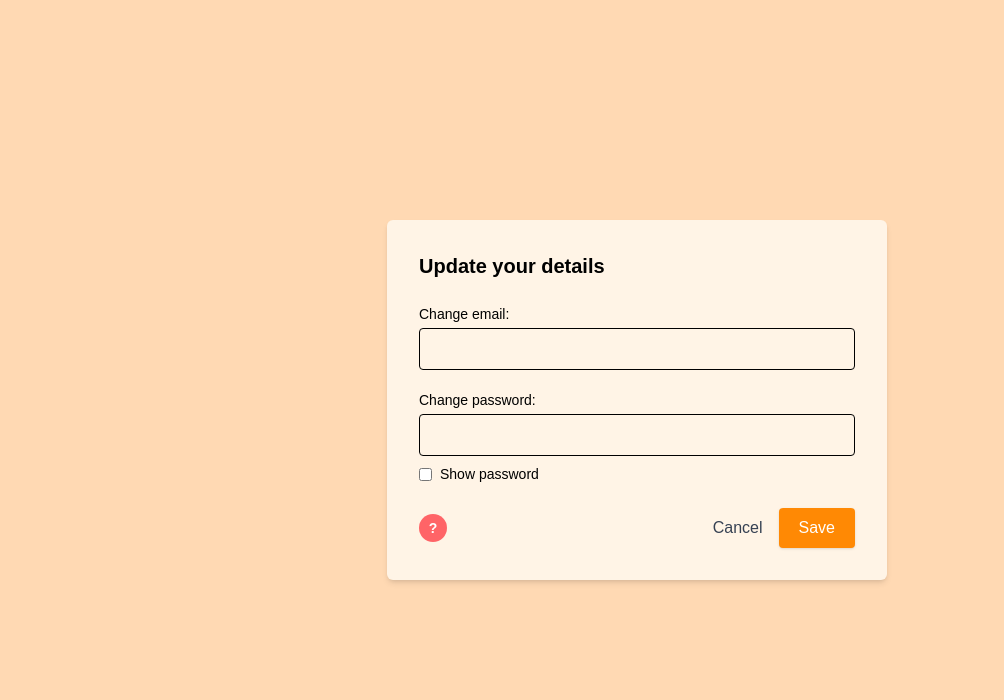
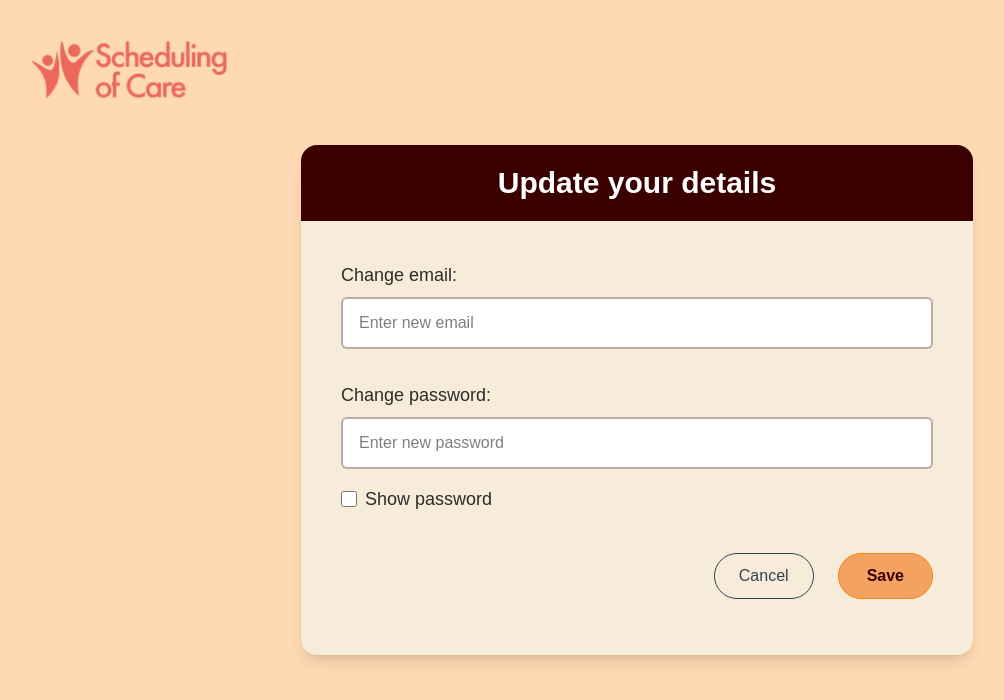
Before and after one commit to 404-Project-Not-Found/Scheduling-of-Care, a Next.js app: page /dashboard/update-details in a window 1280 px wide. Shown: the top 700 px of the page, without its empty margins (3-1007 px from the left). Built offline with nearby package versions, Linux system fonts and the light colour scheme.

Commit message:
style(ui): standardised update-detail page and side menu with the desired design layout

```diff
--- a/src/app/dashboard/page.tsx
+++ b/src/app/dashboard/page.tsx
@@ -36,7 +36,7 @@ export default function DashboardPage() {
               />
             </div>
 
-            <div className="flex items-center gap-3">
+            {/* <div className="flex items-center gap-3">
               <span>Florence Edwards</span>
               <Image
                 src="/florence.jpg"
@@ -45,7 +45,7 @@ export default function DashboardPage() {
                 height={80}
                 className="rounded-full border border-white object-cover"
               />
-            </div>
+            </div> */}
           </div>
 
           {/* Body */}
--- a/src/app/dashboard/update-details/page.tsx
+++ b/src/app/dashboard/update-details/page.tsx
@@ -1,127 +1,151 @@
-'use client';
+"use client";
 
-import React, { useState } from 'react';
+export const dynamic = "force-dynamic";
+
+import React, { useState } from "react";
+import Image from "next/image";
+import { useRouter } from "next/navigation";
+
+const colors = {
+  pageBg: "#ffd9b3",
+  cardBg: "#F7ECD9",
+  header: "#3A0000",
+  text: "#2b2b2b",
+  orange: "#F4A261",
+};
 
 export default function UpdateDetailsPage() {
-  const [email, setEmail] = useState('');
-  const [password, setPassword] = useState('');
-  const [saved, setSaved] = useState(false);
-  const [error, setError] = useState(''); // New state for error
-  const [showHelp, setShowHelp] = useState(false);
-  const [showPassword, setShowPassword] = useState(false);
+  const router = useRouter();
+  const [email, setEmail] = useState("");
+  const [pwd, setPwd] = useState("");
+  const [show, setShow] = useState(false);
+  const [error, setError] = useState("");
 
-  const handleSave = () => {
-    if (!email.trim() || !password.trim()) {
-      setError('Email and password cannot be empty.');
-      setSaved(false);
-    } else {
-      setError('');
-      setSaved(true);
+  function handleSave() {
+    if (!email.trim() || !pwd.trim()) {
+      setError("Email and password cannot be empty.");
+      return;
     }
-  };
 
-  const handleCancel = () => {
-    setEmail('');
-    setPassword('');
-    setSaved(false);
-    setShowPassword(false);
-    setError('');
-  };
+    router.push("/menu");
+  }
+
+  function handleCancel() {
+    router.push("/menu");
+  }
 
   return (
-    <div
-      className="min-h-screen flex items-center justify-center"
-      style={{ backgroundColor: '#ffd9b3' }}
+    <main
+      className="min-h-screen w-full flex items-center justify-center px-6 py-12 relative"
+      style={{ backgroundColor: colors.pageBg }}
     >
+      <div className="absolute top-6 left-6">
+        <Image
+          src="/logo-name.png"
+          alt="Scheduling of Care"
+          width={220}
+          height={80}
+          className="object-contain"
+          priority
+        />
+      </div>
+
+      {/* Centered card */}
       <div
-        className="rounded-md shadow-md p-8 w-[500px]"
-        style={{ backgroundColor: '#fff4e6', color: '#000' }}
+        className="w-full max-w-xl md:max-w-2xl rounded-2xl shadow-lg overflow-hidden"
+        style={{ backgroundColor: colors.cardBg }}
       >
-        <h2 className="text-xl font-bold mb-6">Update your details</h2>
+        {/* Maroon header with centered title */}
+        <div
+          className="w-full flex items-center justify-center px-6 py-5"
+          style={{ backgroundColor: colors.header }}
+        >
+          <h1 className="text-2xl md:text-3xl font-bold text-white text-center">
+            Update your details
+          </h1>
+        </div>
 
-        <div className="mb-5">
-          <label className="block text-sm font-medium mb-1">Change email:</label>
+        {/* Content */}
+        <div className="px-8 md:px-10 py-8 md:py-10 text-black">
+          {/* Email */}
+          <label className="block text-lg mb-2" style={{ color: colors.text }}>
+            Change email:
+          </label>
           <input
             type="email"
             value={email}
             onChange={(e) => {
               setEmail(e.target.value);
-              setSaved(false);
-              setError('');
+              setError("");
             }}
-            className="w-full border rounded px-3 py-2 text-black"
+            className="w-full bg-white border-2 rounded-md px-4 py-3 mb-8 focus:outline-none focus:ring-2"
+            style={{ borderColor: `${colors.header}55` }}
+            placeholder="Enter new email"
           />
-        </div>
 
-        <div className="mb-2">
-          <label className="block text-sm font-medium mb-1">Change password:</label>
+          {/* Password */}
+          <label className="block text-lg mb-2" style={{ color: colors.text }}>
+            Change password:
+          </label>
           <input
-            type={showPassword ? 'text' : 'password'}
-            value={password}
+            type={show ? "text" : "password"}
+            value={pwd}
             onChange={(e) => {
-              setPassword(e.target.value);
-              setSaved(false);
-              setError('');
+              setPwd(e.target.value);
+              setError("");
             }}
-            className="w-full border rounded px-3 py-2 text-black"
+            className="w-full bg-white border-2 rounded-md px-4 py-3 focus:outline-none focus:ring-2"
+            style={{ borderColor: `${colors.header}55` }}
+            placeholder="Enter new password"
           />
-        </div>
 
-        {/* Show password checkbox */}
-        <div className="mb-5">
-          <label className="flex items-center gap-2 text-sm">
+          {/* Show password toggle */}
+          <label
+            className="mt-4 flex items-center gap-2 text-lg"
+            style={{ color: colors.text }}
+          >
             <input
               type="checkbox"
-              checked={showPassword}
-              onChange={(e) => setShowPassword(e.target.checked)}
+              checked={show}
+              onChange={(e) => setShow(e.target.checked)}
+              className="h-4 w-4"
             />
             Show password
           </label>
-        </div>
 
-        {/* Error or success message */}
-        {error && <div className="text-red-600 text-sm mb-5">{error}</div>}
-        {saved && !error && (
-          <div className="text-green-600 text-sm mb-5">
-            Details saved! (Email: {email || 'not set'}, Password:{' '}
-            {password ? '******' : 'not set'})
-          </div>
-        )}
+          {error && (
+            <p className="mt-4 text-sm" style={{ color: "#b91c1c" }}>
+              {error}
+            </p>
+          )}
 
-        <div className="flex items-center justify-between mt-6">
-          {/* Help button */}
-          <div
-            className="relative"
-            onMouseEnter={() => setShowHelp(true)}
-            onMouseLeave={() => setShowHelp(false)}
-          >
-            <button className="w-7 h-7 rounded-full bg-red-400 text-white text-sm font-bold flex items-center justify-center">
-              ?
-            </button>
-            {showHelp && (
-              <div className="absolute left-9 top-0 bg-white border text-sm p-3 rounded shadow-md w-60 text-black">
-                Enter your new email and/or password, then click <b>Save</b>.
-                Use <b>Cancel</b> to discard changes.
-              </div>
-            )}
-          </div>
-
-          <div className="flex gap-4">
+          {/* Actions */}
+          <div className="mt-10 flex items-center justify-end gap-6">
             <button
+              type="button"
+              className="px-6 py-2.5 rounded-full border text-gray-700 hover:bg-gray-200"
               onClick={handleCancel}
-              className="text-gray-700 hover:underline"
             >
               Cancel
             </button>
+
             <button
+              type="button"
+              className="px-7 py-2.5 rounded-full font-semibold border"
+              style={{
+                backgroundColor: colors.orange,
+                borderColor: "#f08a00",
+                color: colors.header,
+              }}
               onClick={handleSave}
-              className="bg-orange-400 text-white px-5 py-2 rounded shadow hover:bg-orange-500"
             >
               Save
             </button>
           </div>
         </div>
+
+        <div className="h-4" />
       </div>
-    </div>
+    </main>
   );
 }
```
Also changed, not shown: src/components/side-menu/SideMenu.tsx (+94 -26 lines).
